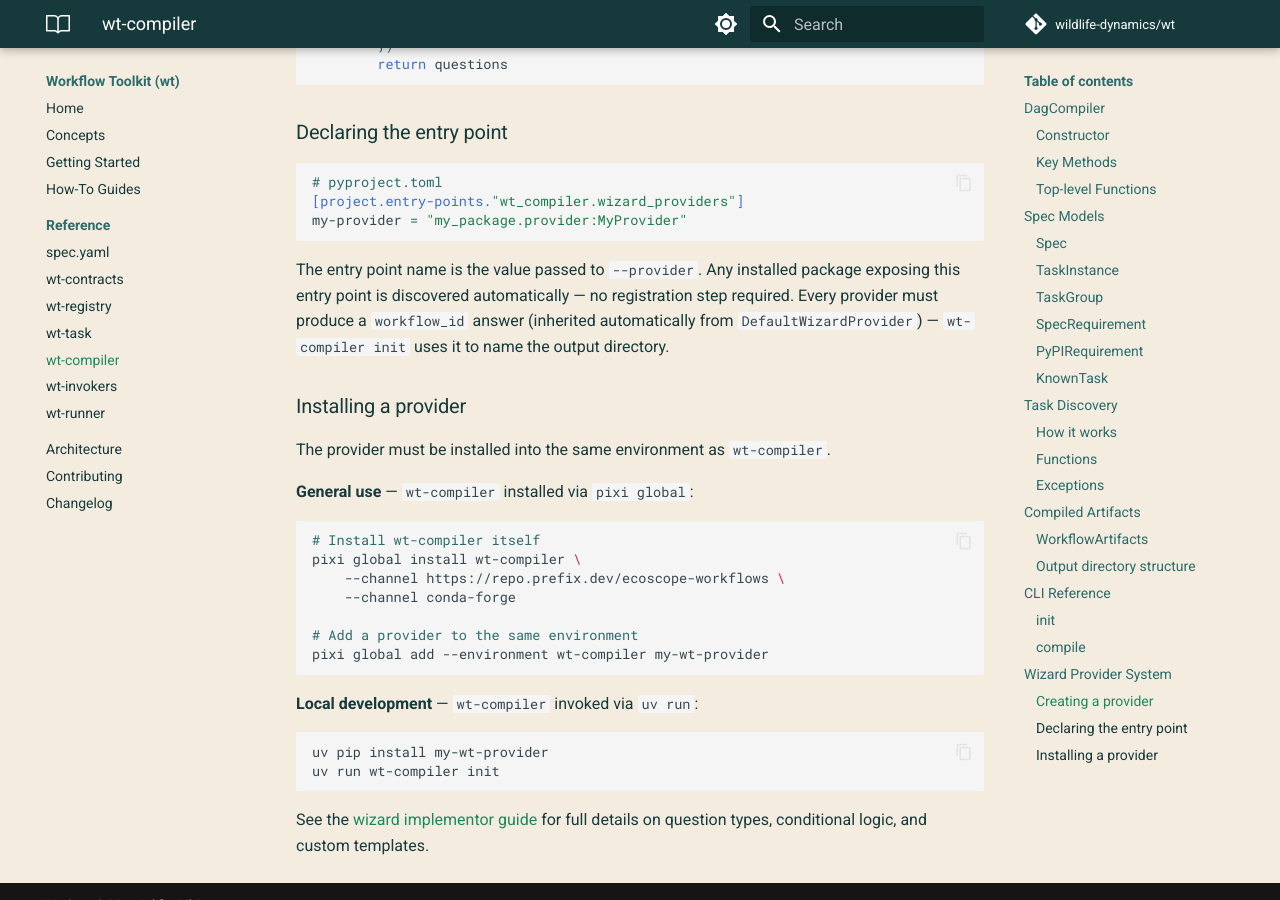
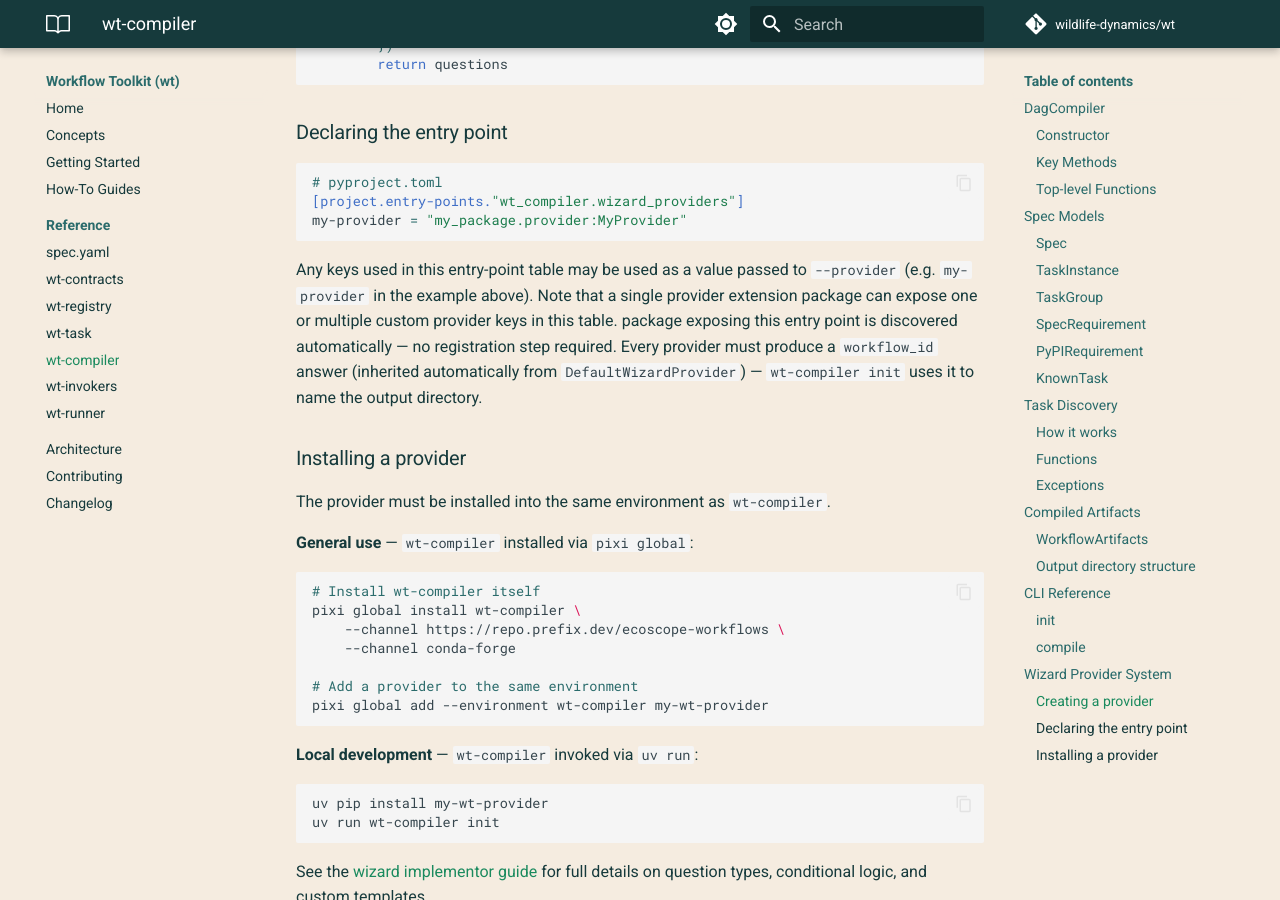
Before and after one commit to wildlife-dynamics/wt, an MkDocs documentation site: the page built from docs/content/reference/wt-compiler.md, in a window 1280 px wide and 900 px high, scrolled down 7830 px. Built offline with MkDocs 1.6.1 and Material for MkDocs 9.7.7, drawn with Linux system fonts in a browser that asks for light colours; a script that is not in the unit is left out; comment, search, counter and statistics services are not loaded.

Commit message:
Update docs/content/reference/wt-compiler.md
Co-authored-by: Charles Stern <62192187+cisaacstern@users.noreply.github.com>

````diff
--- a/docs/content/reference/wt-compiler.md
+++ b/docs/content/reference/wt-compiler.md
@@ -293,7 +293,7 @@ class MyProvider(DefaultWizardProvider):
 my-provider = "my_package.provider:MyProvider"
 ```
 
-The entry point name is the value passed to `--provider`. Any installed
+Any keys used in this entry-point table may be used as a value passed to `--provider` (e.g. `my-provider` in the example above). Note that a single provider extension package can expose one or multiple custom provider keys in this table.
 package exposing this entry point is discovered automatically — no
 registration step required. Every provider must produce a `workflow_id`
 answer (inherited automatically from `DefaultWizardProvider`) —
````
